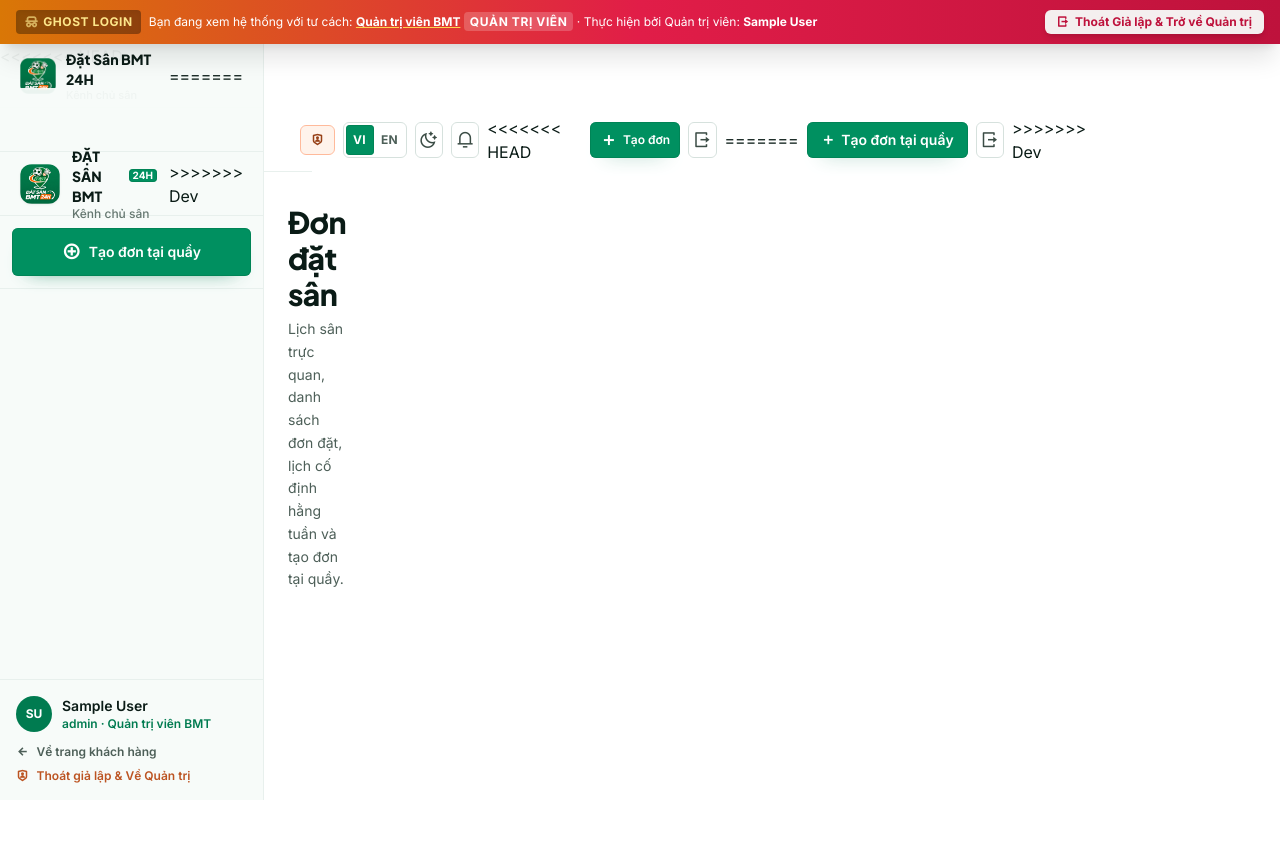
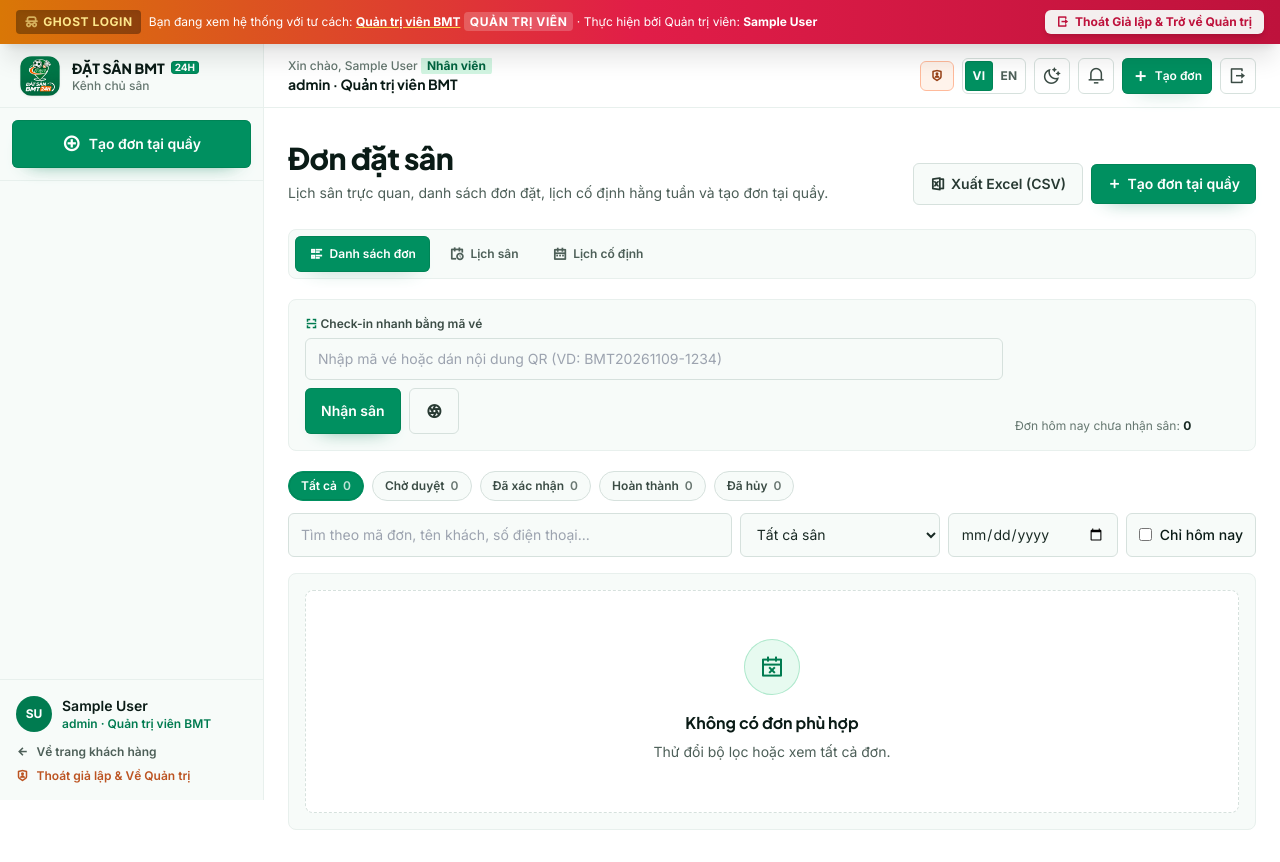
Before and after one commit to emailcuatoi3-cloud/dat-san-bmt-24h, a PHP site: page /chu-san in a window 1280 px wide. Before the commit the page ends 800 px from the top, so only its background shows below. Run offline with PHP 8.4, Linux system fonts and the light colour scheme; the visitor is signed in with stand-in values (Sample User, id 1); data comes from the database, SQL or seed files in the repository; data that the repository does not hold is empty; some libraries are stand-ins or nearby versions.

Commit message:
Resolve merge conflicts from commit b829155

```diff
--- a/api/admin.php
+++ b/api/admin.php
@@ -646,8 +646,6 @@ run_api([
             q('UPDATE bookings SET status = ?, reject_reason = ? WHERE id = ?', [$status, $reason, $b['id']]);
             approve_deposit($b, $status);
         }
-<<<<<<< HEAD
-=======
 
         $targetUserId = (int) ($b['customer_id'] ?? 0);
         if (!$targetUserId && !empty($b['customer_phone'])) {
@@ -660,7 +658,6 @@ run_api([
                 push_notification($targetUserId, 'Đơn đặt sân #' . $b['code'] . ' đã bị hủy / từ chối', 'Lý do: ' . ($reason ?: 'Đơn đã bị hủy.') . '.', 'booking', '/tai-khoan?tab=history');
             }
         }
->>>>>>> Dev
         audit('bookings', $status === 'confirmed' ? 'Duyệt đơn đặt sân' : 'Từ chối đơn đặt sân', $b['code'] . ' · ' . $b['court_name'], (string) $reason, $status === 'confirmed' ? 'success' : 'warning');
         return map_booking(q_one(BOOKING_SELECT . ' WHERE b.id = ?', [$b['id']]));
     },
--- a/api/owner.php
+++ b/api/owner.php
@@ -112,8 +112,6 @@ run_api([
         return map_booking(q_one(BOOKING_SELECT . ' WHERE b.id = ?', [$b['id']]));
     },
 
-<<<<<<< HEAD
-=======
     'booking_reschedule' => function () {
         staff_need('bookings');
         auto_cancel_expired_holds();
@@ -150,7 +148,6 @@ run_api([
         return map_booking(q_one(BOOKING_SELECT . ' WHERE b.id = ?', [$b['id']]));
     },
 
->>>>>>> Dev
     // Tạo đơn tại quầy (khách gọi điện / đến trực tiếp)
     'counter_create' => function () {
         staff_need('bookings');
@@ -210,22 +207,14 @@ run_api([
              unit_price, base_total, total_price, deposit_amount, extras, payment_method, payment_status, payment_label, status, note)
            VALUES (?,?,?,?,?,?,?,?,?,?,?,?,?,?,?,?,?,?,?,?,?,?,?,?)', [
             $id, $code, 'owner', $court['id'], $court['name'], $court['sport'], $court['area'], $court['image'], $name, $phone, $date, $slots[0], count($slots) * 60, j($slots),
-<<<<<<< HEAD
-            $court['pricePerHour'], $total, $total, $deposit, $extras ? j($extras) : null, $method, $status, $label, 'confirmed', mb_substr(in_str('note'), 0, 500),
-=======
-            $court['pricePerHour'], $total, $total, $deposit, $method, $status, $label, 'confirmed', $note,
->>>>>>> Dev
+            $court['pricePerHour'], $total, $total, $deposit, $extras ? j($extras) : null, $method, $status, $label, 'confirmed', $note,
         ]);
         return map_booking(q_one(BOOKING_SELECT . ' WHERE b.id = ?', [$id]));
     },
 
     'checkin' => function () {
-<<<<<<< HEAD
+        staff_need('bookings');
         $code = trim(strtoupper(in_str('code')));
-=======
-        staff_need('bookings');
-        $code = strtoupper(in_str('code'));
->>>>>>> Dev
         $id = in_str('id');
         if (!$id && $code) {
             $codePart = trim(explode('|', $code)[0]);
--- a/assets/js/pages/owner-ops.js
+++ b/assets/js/pages/owner-ops.js
@@ -98,18 +98,14 @@ export async function checkIn(b, code = '') {
 
 export function openBookingDetail(b) {
   const row = (l, v) => `<div class="flex items-start justify-between gap-3 py-1.5 text-sm"><span class="text-foreground-500">${l}</span><span class="text-right font-medium text-foreground-900">${v}</span></div>`;
-<<<<<<< HEAD
-  const extras = (b.extras || []).map((x) => `${esc(x.label || x.name)} ${x.qty > 1 ? `x${x.qty}` : ''} (${money(x.price * (x.qty || 1))})`).join(', ');
-  const remaining = Math.max(0, b.totalPrice - (b.paymentStatus === 'paid' ? b.totalPrice : (b.depositAmount || 0)));
-=======
   const extras = (b.extras || []).map((x) => {
     const name = esc(x.label || x.name || 'Dịch vụ');
     const vname = x.variantName ? ` - ${esc(x.variantName)}` : '';
-    const qty = (x.quantity && x.quantity > 1) ? ` x${x.quantity}` : '';
-    const prc = money(x.total || x.price || 0);
+    const qty = (x.quantity && x.quantity > 1) ? ` x${x.quantity}` : (x.qty && x.qty > 1 ? ` x${x.qty}` : '');
+    const prc = money(x.total || (x.price * (x.qty || x.quantity || 1)) || 0);
     return `${name}${vname}${qty} (${prc})`;
   }).join(', ');
->>>>>>> Dev
+  const remaining = Math.max(0, b.totalPrice - (b.paymentStatus === 'paid' ? b.totalPrice : (b.depositAmount || 0)));
   const btns = [];
   if (b.status === 'pending') {
     if (!b.approvedAt) {
--- a/assets/js/pages/owner.js
+++ b/assets/js/pages/owner.js
@@ -47,16 +47,12 @@ const toggleMenu = (open) => {
 document.getElementById('owner-menu-btn')?.addEventListener('click', () => toggleMenu(true));
 overlay?.addEventListener('click', () => toggleMenu(false));
 
-<<<<<<< HEAD
 document.querySelectorAll('#counter-btn, [data-open-counter]').forEach((btn) => {
   btn.addEventListener('click', () => {
     toggleMenu(false);
     openCounterBooking();
   });
 });
-=======
-document.getElementById('counter-btn')?.addEventListener('click', () => openCounterBooking());
->>>>>>> Dev
 
 (async () => {
   main().innerHTML = loadingBlock('Đang tải dữ liệu kênh chủ sân...');
--- a/includes/layout.php
+++ b/includes/layout.php
@@ -259,16 +259,6 @@ function render_site_header(bool $tr): void
     $aboutActive = strpos($path, '/gioi-thieu') === 0;
     $contactActive = strpos($path, '/lien-he') === 0;
     ?>
-<<<<<<< HEAD
-<header id="site-header" <?= tcls($tr, 'bg-transparent border-b border-white/10', 'bg-background-50/80 backdrop-blur-md border-b border-background-200', 'fixed top-0 left-0 right-0 z-50 transition-all duration-300') ?> <?= $tr ? 'data-transparent="1"' : '' ?>>
-  <div class="w-full px-4 md:px-6 xl:px-8 h-[72px] flex items-center justify-between gap-3 xl:gap-6">
-    <a href="<?= url('/') ?>" class="flex items-center gap-2.5 shrink-0 group" aria-label="Đặt Sân BMT 24H - Trang chủ">
-      <img src="<?= site_logo() ?>" alt="Logo Đặt Sân BMT 24H" class="w-10 h-10 rounded-lg object-contain transition-transform group-hover:scale-105">
-      <span class="leading-tight">
-        <span <?= tcls($tr, 'text-white', 'text-foreground-950', 'block font-heading text-sm font-extrabold tracking-tight') ?>>ĐẶT SÂN BMT</span>
-        <span class="block text-[10px] font-semibold tracking-[0.18em] text-primary-500">24H</span>
-      </span>
-=======
 <header id="site-header" <?= tcls($tr, 'bg-transparent border-b border-white/10', 'bg-background-50/80 backdrop-blur-md border-b border-background-200', 'fixed left-0 right-0 z-50 transition-all duration-300') ?> style="<?= $imp ? 'top: var(--ghost-banner-height, 44px);' : 'top: 0;' ?>" <?= $tr ? 'data-transparent="1"' : '' ?>>
   <div class="w-full px-3 xl:px-4 h-[72px] flex items-center justify-between gap-2">
     <a href="<?= url('/') ?>" class="flex items-center gap-2.5 sm:gap-3 shrink-0 group py-1" aria-label="Đặt Sân BMT 24H - Trang chủ">
@@ -282,7 +272,6 @@ function render_site_header(bool $tr): void
         </div>
         <span class="mt-0.5 text-[10px] md:text-[11px] font-semibold text-primary-400 tracking-wider hidden sm:block">ĐẶT SÂN THỂ THAO BUÔN MA THUỘT</span>
       </div>
->>>>>>> Dev
     </a>
 
     <nav class="hidden min-w-0 flex-1 items-center justify-start gap-0.5 overflow-x-auto lg:flex" style="scrollbar-width:none" aria-label="Điều hướng chính">
@@ -546,11 +535,6 @@ function render_site_footer(): void
   <div class="w-full px-4 md:px-8 py-12 md:py-16">
     <div class="grid grid-cols-2 gap-x-6 gap-y-8 sm:gap-10 lg:grid-cols-4">
       <div class="col-span-2 sm:col-span-1">
-<<<<<<< HEAD
-        <a href="<?= url('/') ?>" class="flex items-center gap-2.5 mb-4 group">
-          <img src="<?= site_logo() ?>" alt="Logo Đặt Sân BMT 24H" class="w-10 h-10 rounded-lg object-contain transition-transform group-hover:scale-105">
-          <span class="leading-tight"><span class="block font-heading text-[15px] font-extrabold tracking-tight text-foreground-950">ĐẶT SÂN BMT</span><span class="block text-[11px] font-semibold tracking-[0.18em] text-primary-600">24H</span></span>
-=======
         <a href="<?= url('/') ?>" class="flex items-center gap-3 mb-4 group">
           <img src="<?= site_logo() ?>" alt="Logo Đặt Sân BMT 24H" class="w-12 h-12 rounded-xl object-contain drop-shadow-md transition-transform group-hover:scale-105">
           <div class="flex flex-col justify-center leading-tight">
@@ -560,7 +544,6 @@ function render_site_footer(): void
             </div>
             <span class="mt-0.5 text-xs font-semibold text-primary-600 tracking-wider">ĐẶT SÂN THỂ THAO BUÔN MA THUỘT</span>
           </div>
->>>>>>> Dev
         </a>
         <p class="text-sm leading-relaxed text-foreground-600">Nền tảng đặt sân bóng đá và sân cầu lông trực tuyến tại Buôn Ma Thuột, Đắk Lắk. Kết nối người chơi với hơn 30 sân thể thao chất lượng trong vài thao tác.</p>
         <div class="flex items-center gap-2 mt-5">
--- a/pages/_auth_layout.php
+++ b/pages/_auth_layout.php
@@ -14,11 +14,6 @@ function auth_layout(string $title, string $subtitle, callable $children, string
     <img src="https://readdy.ai/api/search-image?query=Floodlit%20artificial%20turf%20football%20pitch%20at%20night%20seen%20from%20a%20low%20angle%2C%20green%20grass%20glowing%20under%20stadium%20lights%2C%20dark%20moody%20sky%2C%20white%20line%20markings%2C%20cinematic%20sports%20photography%2C%20no%20people&width=1200&height=1600&seq=bmt-auth-pitch-01&orientation=portrait" alt="Sân bóng đá ban đêm tại Buôn Ma Thuột" title="Đặt Sân BMT 24H" class="absolute inset-0 h-full w-full object-cover object-top">
     <div class="auth-photo-veil absolute inset-0"></div>
     <div class="relative flex h-full flex-col justify-between p-10 xl:p-14">
-<<<<<<< HEAD
-      <a href="<?= url('/') ?>" class="flex items-center gap-2.5">
-        <img src="<?= site_logo() ?>" alt="Logo Đặt Sân BMT 24H" class="w-10 h-10 rounded-lg object-contain">
-        <span class="leading-tight"><span class="block font-heading text-[15px] font-extrabold tracking-tight text-white">ĐẶT SÂN BMT</span><span class="block text-[11px] font-semibold tracking-[0.18em] text-accent-500">24H</span></span>
-=======
       <a href="<?= url('/') ?>" class="flex items-center gap-3">
         <img src="<?= site_logo() ?>" alt="Logo Đặt Sân BMT 24H" class="w-12 h-12 rounded-xl object-contain drop-shadow-md">
         <div class="flex flex-col justify-center leading-tight">
@@ -28,7 +23,6 @@ function auth_layout(string $title, string $subtitle, callable $children, string
           </div>
           <span class="mt-0.5 text-xs font-semibold text-primary-400 tracking-wider">ĐẶT SÂN THỂ THAO BUÔN MA THUỘT</span>
         </div>
->>>>>>> Dev
       </a>
       <div class="max-w-md">
         <h2 class="auth-photo-heading font-heading text-3xl font-extrabold leading-tight xl:text-4xl"><?= e($side[0]) ?></h2>
--- a/pages/owner.php
+++ b/pages/owner.php
@@ -94,12 +94,6 @@ render_page([
 <div class="min-h-screen bg-background-100" <?= $imp ? 'style="padding-top: var(--ghost-banner-height, 44px);"' : '' ?>>
   <!-- Thanh bên -->
   <div id="owner-overlay" class="fixed inset-0 z-40 hidden bg-black/40 lg:hidden"></div>
-<<<<<<< HEAD
-  <aside id="owner-sidebar" class="fixed inset-y-0 left-0 z-50 flex w-[264px] -translate-x-full flex-col border-r border-background-200 bg-white transition-transform lg:translate-x-0">
-    <a href="<?= url('/') ?>" class="flex h-16 shrink-0 items-center gap-2.5 border-b border-background-200 px-5">
-      <img src="<?= site_logo() ?>" alt="Logo Đặt Sân BMT 24H" class="h-9 w-9 rounded-md object-contain">
-      <span class="leading-tight"><span class="block font-heading text-sm font-extrabold text-foreground-950">Đặt Sân BMT 24H</span><span class="block text-[11px] font-medium text-foreground-500">Kênh chủ sân</span></span>
-=======
   <aside id="owner-sidebar" class="fixed inset-y-0 left-0 z-50 flex w-[264px] -translate-x-full flex-col border-r border-background-200 bg-white transition-transform lg:translate-x-0" <?= $imp ? 'style="top: var(--ghost-banner-height, 44px);"' : '' ?>>
     <a href="<?= url('/') ?>" class="flex h-16 shrink-0 items-center gap-3 border-b border-background-200 px-5 group">
       <img src="<?= site_logo() ?>" alt="Logo Đặt Sân BMT 24H" class="h-10 w-10 rounded-xl object-contain drop-shadow-sm transition-transform group-hover:scale-105">
@@ -110,7 +104,6 @@ render_page([
         </div>
         <span class="block text-xs font-medium text-foreground-500">Kênh chủ sân</span>
       </div>
->>>>>>> Dev
     </a>
     <div class="border-b border-background-200 p-3">
       <button type="button" data-open-counter class="flex w-full cursor-pointer items-center justify-center gap-2 rounded-md bg-primary-500 py-2.5 text-sm font-semibold text-white shadow-sm transition-colors hover:bg-primary-600"><i class="ri-add-circle-line text-lg" aria-hidden="true"></i>Tạo đơn tại quầy</button>
@@ -163,13 +156,8 @@ render_page([
           <i class="ri-notification-3-line text-lg" aria-hidden="true"></i>
           <span id="owner-bell" class="absolute -right-1 -top-1 hidden min-w-[18px] rounded-full bg-accent-500 px-1 text-center text-xs font-bold leading-[18px] text-white"></span>
         </a>
-<<<<<<< HEAD
         <button type="button" id="counter-btn" class="inline-flex cursor-pointer items-center gap-1.5 whitespace-nowrap rounded-md bg-primary-500 px-2.5 py-1.5 text-xs font-semibold text-white hover:bg-primary-600 sm:px-3.5 sm:py-2 sm:text-sm"><i class="ri-add-line text-base" aria-hidden="true"></i><span class="hidden sm:inline">Tạo đơn tại quầy</span><span class="sm:hidden">Tạo đơn</span></button>
-        <button type="button" data-logout class="flex h-9 w-9 items-center justify-center rounded-md border border-background-300 text-foreground-700 hover:border-accent-400 hover:text-accent-700" aria-label="Đăng xuất" title="Đăng xuất"><i class="ri-logout-box-r-line text-lg" aria-hidden="true"></i></button>
-=======
-        <button type="button" id="counter-btn" class="hidden items-center gap-1.5 whitespace-nowrap rounded-md bg-primary-500 px-3.5 py-2 text-sm font-semibold text-white hover:bg-primary-600 md:inline-flex"><i class="ri-add-line" aria-hidden="true"></i>Tạo đơn tại quầy</button>
         <button type="button" data-logout class="flex h-9 w-9 items-center justify-center rounded-md border border-background-300 bg-background-100 text-foreground-700 hover:border-accent-400 hover:bg-accent-50/20 hover:text-accent-600" aria-label="Đăng xuất" title="Đăng xuất"><i class="ri-logout-box-r-line text-lg" aria-hidden="true"></i></button>
->>>>>>> Dev
       </div>
     </header>
 
```
Also changed, not shown: api/booking.php (+1 -8 lines), assets/js/pages/booking.js (+1 -15 lines), pages/admin.php (+0 -7 lines).
